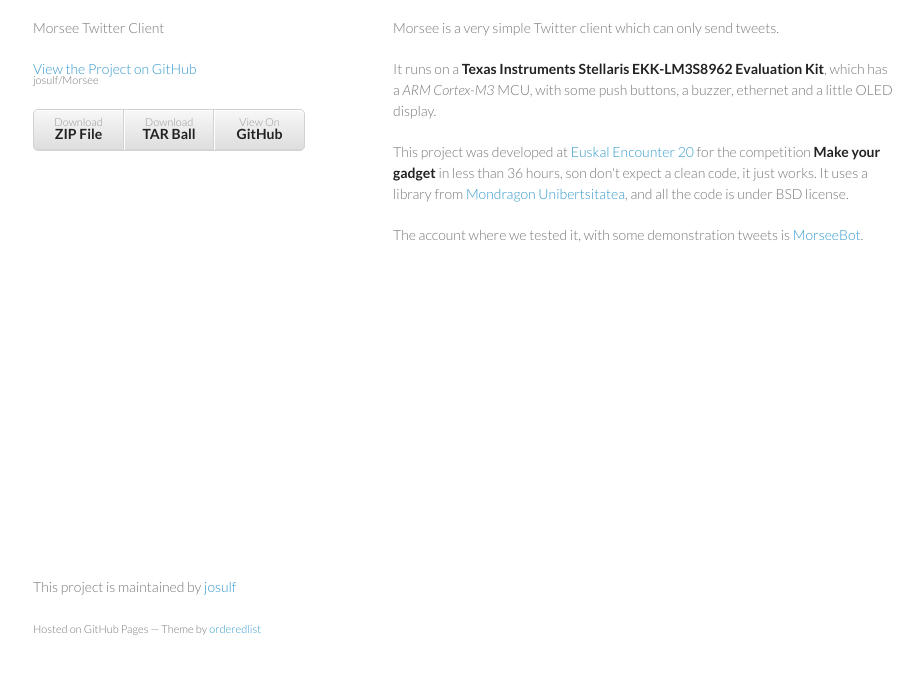
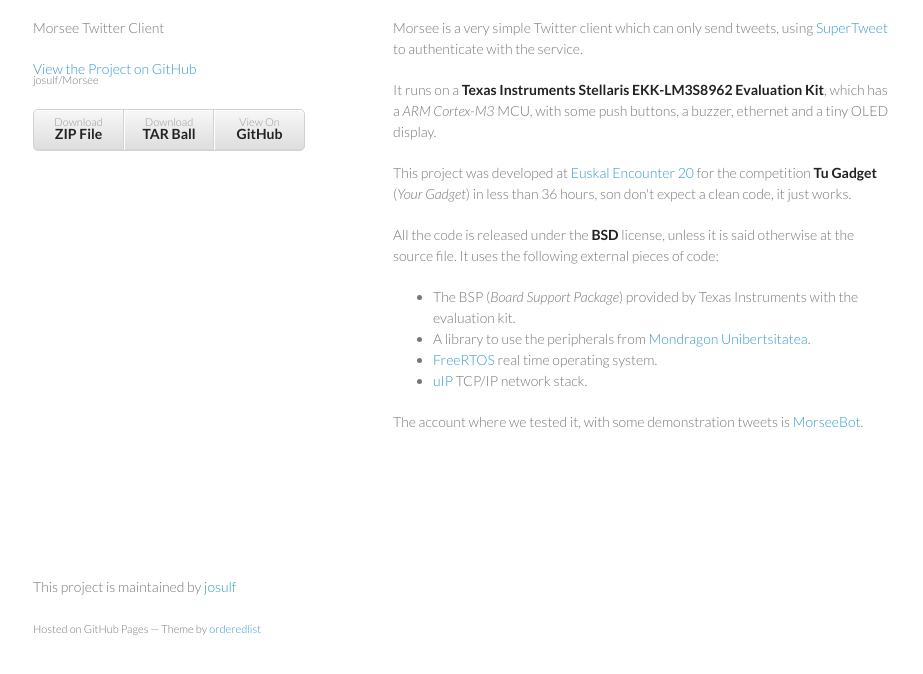
Before and after one commit to josulf/Morsee, a plain HTML site: page index.html in a window 1280 px wide. Shown: the part 92-766 px from the top of the page, without its empty margins (177-1100 px from the left). Drawn offline with Linux system fonts and the light colour scheme.

```diff
--- a/index.html
+++ b/index.html
@@ -30,13 +30,22 @@
       <section>
         <h1>Morsee Twitter Client</h1>
 
-<p>Morsee is a very simple Twitter client which can only send tweets.</p>
+<p>Morsee is a very simple Twitter client which can only send tweets, using <a href="http://supertweet.net">SuperTweet</a> to authenticate with the service.</p>
 
-<p>It runs on a <strong>Texas Instruments Stellaris EKK-LM3S8962 Evaluation Kit</strong>, which has a <em>ARM Cortex-M3</em> MCU, with some push buttons, a buzzer, ethernet and a little OLED display.</p>
+<p>It runs on a <strong>Texas Instruments Stellaris EKK-LM3S8962 Evaluation Kit</strong>, which has a <em>ARM Cortex-M3</em> MCU, with some push buttons, a buzzer, ethernet and a tiny OLED display.</p>
 
-<p>This project was developed at <a href="http://www.euskal.org">Euskal Encounter 20</a> for the competition <strong>Make your gadget</strong> in less than 36 hours, son don't expect a clean code, it just works. It uses a library from <a href="http://www.mondragon.edu">Mondragon Unibertsitatea</a>, and all the code is under BSD license.</p>
+<p>This project was developed at <a href="http://www.euskal.org">Euskal Encounter 20</a> for the competition <strong>Tu Gadget</strong> (<em>Your Gadget</em>) in less than 36 hours, son don't expect a clean code, it just works.</p>
 
-<p>The account where we tested it, with some demonstration tweets is <a href="http://www.twitter.com/MorseeBot">MorseeBot</a>.</p>
+<p>All the code is released under the <strong>BSD</strong> license, unless it is said otherwise at the source file. It uses the following external pieces of code:</p>
+
+<ul>
+<li>The BSP (<em>Board Support Package</em>) provided by Texas Instruments with the evaluation kit.</li>
+<li>A library to use the peripherals from <a href="http://www.mondragon.edu">Mondragon Unibertsitatea</a>.</li>
+<li>
+<a href="http://freertos.org">FreeRTOS</a> real time operating system.</li>
+<li>
+<a href="http://sourceforge.net/projects/uip-stack/">uIP</a> TCP/IP network stack.</li>
+</ul><p>The account where we tested it, with some demonstration tweets is <a href="http://www.twitter.com/MorseeBot">MorseeBot</a>.</p>
       </section>
       <footer>
         <p>This project is maintained by <a href="https://github.com/josulf">josulf</a></p>
--- a/params.json
+++ b/params.json
@@ -1 +1 @@
-{"google":"","tagline":"Morsee Twitter Client","note":"Don't delete this file! It's used internally to help with page regeneration.","body":"Morsee Twitter Client\r\n=====================\r\nMorsee is a very simple Twitter client which can only send tweets.\r\n\r\nIt runs on a **Texas Instruments Stellaris EKK-LM3S8962 Evaluation Kit**, which has a *ARM Cortex-M3* MCU, with some push buttons, a buzzer, ethernet and a little OLED display.\r\n\r\nThis project was developed at [Euskal Encounter 20](http://www.euskal.org) for the competition **Make your gadget** in less than 36 hours, son don't expect a clean code, it just works. It uses a library from [Mondragon Unibertsitatea](http://www.mondragon.edu), and all the code is under BSD license.\r\n\r\nThe account where we tested it, with some demonstration tweets is [MorseeBot](http://www.twitter.com/MorseeBot).\r\n","name":"Morsee"}
+{"body":"Morsee Twitter Client\r\n=====================\r\nMorsee is a very simple Twitter client which can only send tweets, using [SuperTweet](http://supertweet.net) to authenticate with the service.\r\n\r\nIt runs on a **Texas Instruments Stellaris EKK-LM3S8962 Evaluation Kit**, which has a *ARM Cortex-M3* MCU, with some push buttons, a buzzer, ethernet and a tiny OLED display.\r\n\r\nThis project was developed at [Euskal Encounter 20](http://www.euskal.org) for the competition **Tu Gadget** (*Your Gadget*) in less than 36 hours, son don't expect a clean code, it just works.\r\n\r\nAll the code is released under the **BSD** license, unless it is said otherwise at the source file. It uses the following external pieces of code:\r\n* The BSP (*Board Support Package*) provided by Texas Instruments with the evaluation kit.\r\n* A library to use the peripherals from [Mondragon Unibertsitatea](http://www.mondragon.edu).\r\n* [FreeRTOS](http://freertos.org) real time operating system.\r\n* [uIP](http://sourceforge.net/projects/uip-stack/) TCP/IP network stack.\r\n\r\nThe account where we tested it, with some demonstration tweets is [MorseeBot](http://www.twitter.com/MorseeBot).\r\n","tagline":"Morsee Twitter Client","google":"","note":"Don't delete this file! It's used internally to help with page regeneration.","name":"Morsee"}
```
